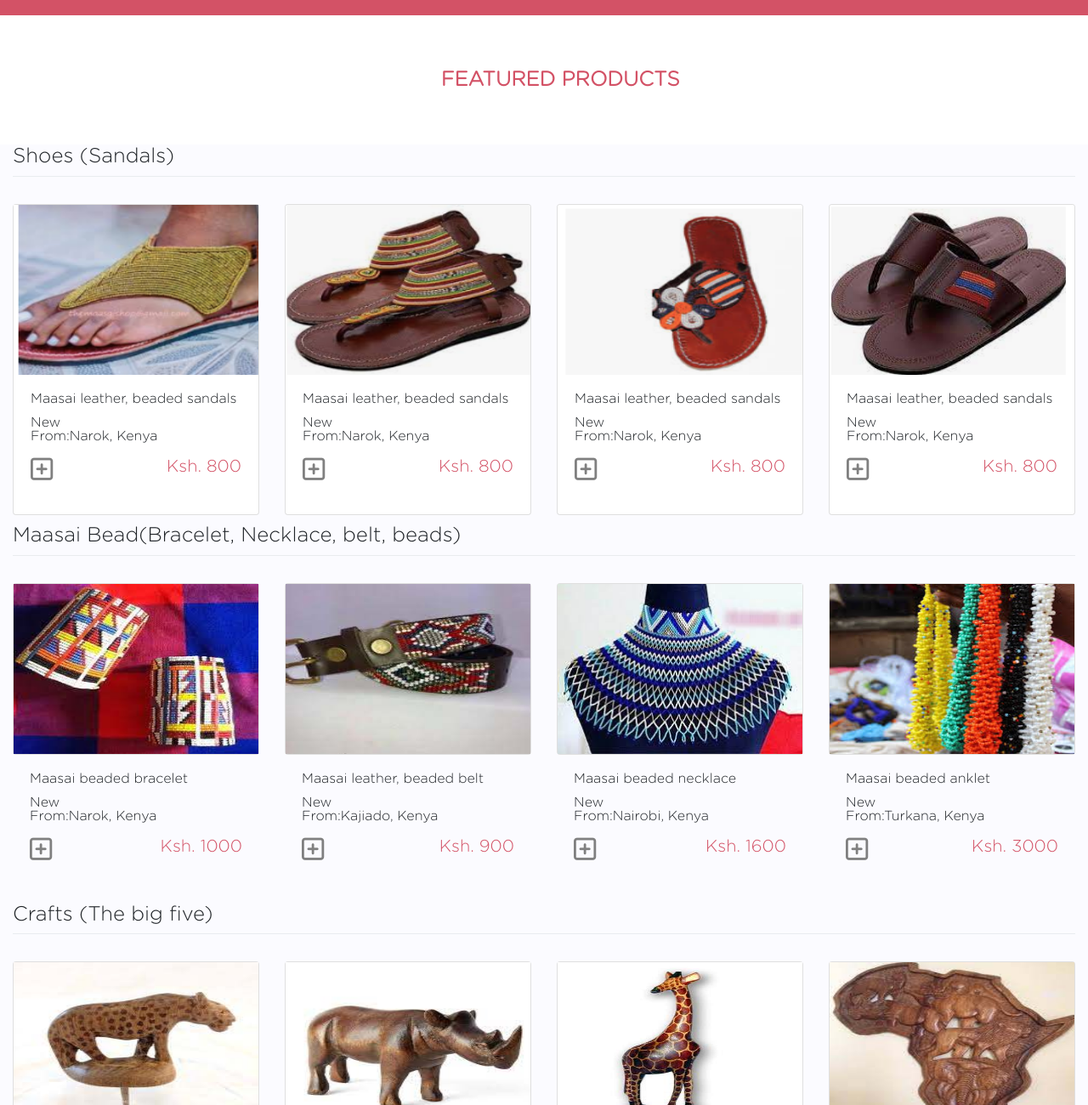
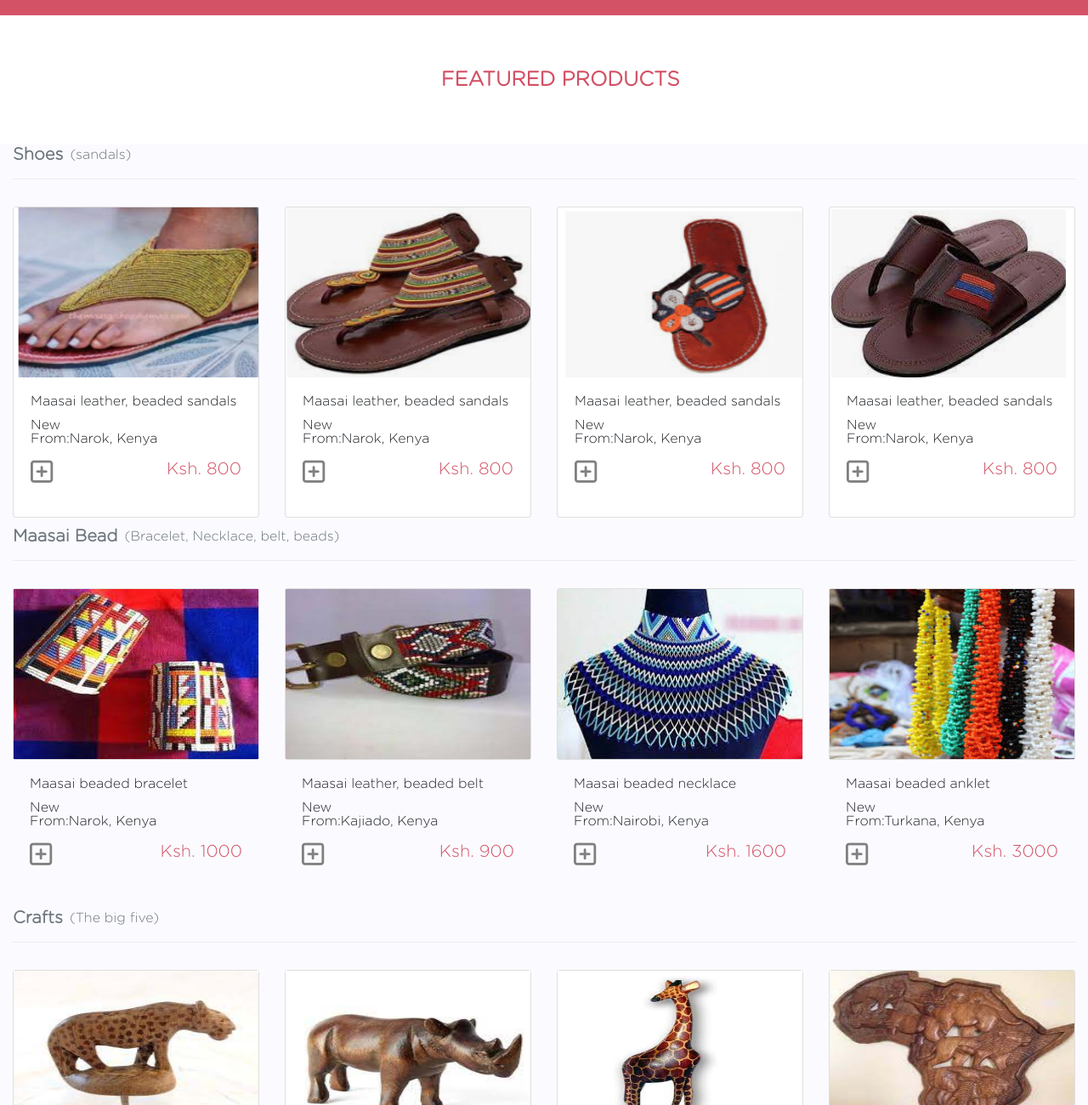
Before and after one commit to IjayAbby/Mzalendo-Online-Shop, a website: page index.html in a window 1280 px wide. Shown: the part 382-1682 px from the top of the page at 85% size. Drawn offline with nearby package versions, Linux system fonts and the light colour scheme.

```diff
--- a/index.html
+++ b/index.html
@@ -128,8 +128,10 @@
 
   <h1 class="ads-title">FEATURED PRODUCTS</h1>
   <div class="products container-fluid">
-
-    <h1 class="h4">Shoes (Sandals)</h1>
+    <div class="d-flex">
+      <h1 class="h5 font-weight-bold text-muted">Shoes</h1>
+      <h6 class="py-1 px-2 text-muted">(sandals)</h6>
+    </div>
     <div class="dropdown-divider"></div>
 
     <div class="row">
@@ -197,7 +199,11 @@
     </div>
 
 
-    <h1 class="h4">Maasai Bead(Bracelet, Necklace, belt, beads)</h1>
+    <div class="d-flex">
+      <h1 class="h5 font-weight-bold text-muted">Maasai Bead</h1>
+      <h6 class="py-1 px-2 text-muted">(Bracelet, Necklace, belt, beads)</h6>
+    </div>
+
     <div class="dropdown-divider"></div>
 
 
@@ -259,8 +265,11 @@
         </div>
       </div>
     </div>
-    <h1 class="h4">Crafts (The big five)</h1>
 
+    <div class="d-flex">
+      <h1 class="h5 font-weight-bold text-muted">Crafts</h1>
+      <h6 class="py-1 px-2 text-muted">(The big five)</h6>
+    </div>
     <div class="dropdown-divider"></div>
 
     <div class="row">
```
Also changed, not shown: styles/style.scss (+5 -14 lines), 1 other file.
